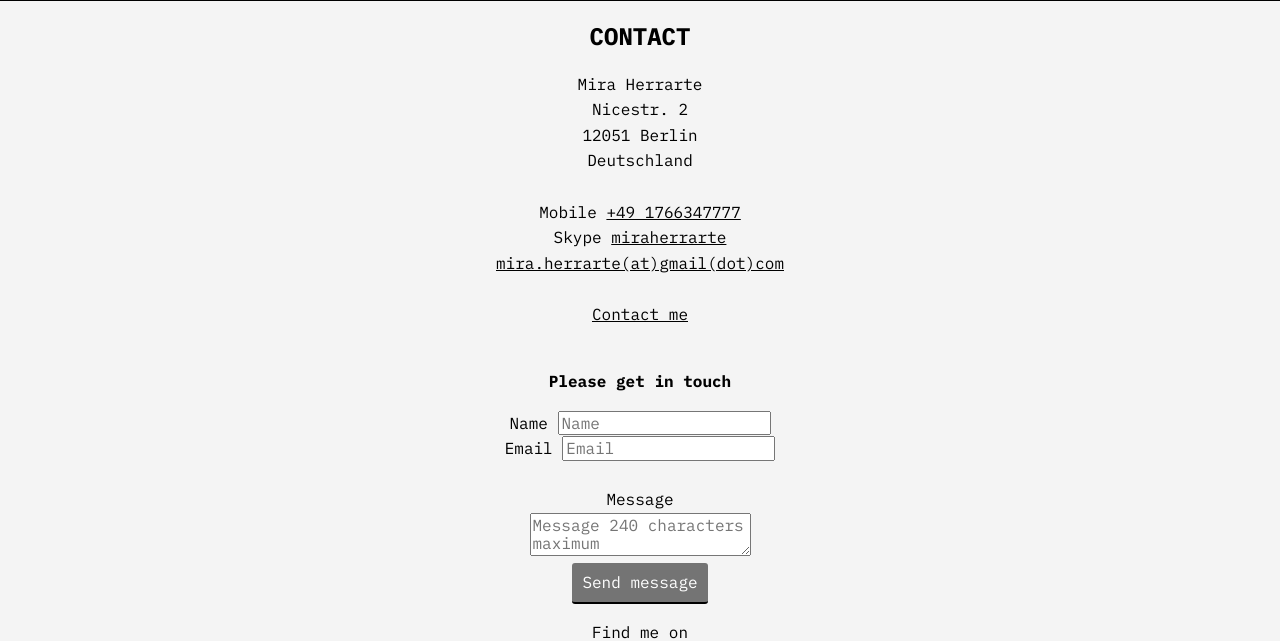
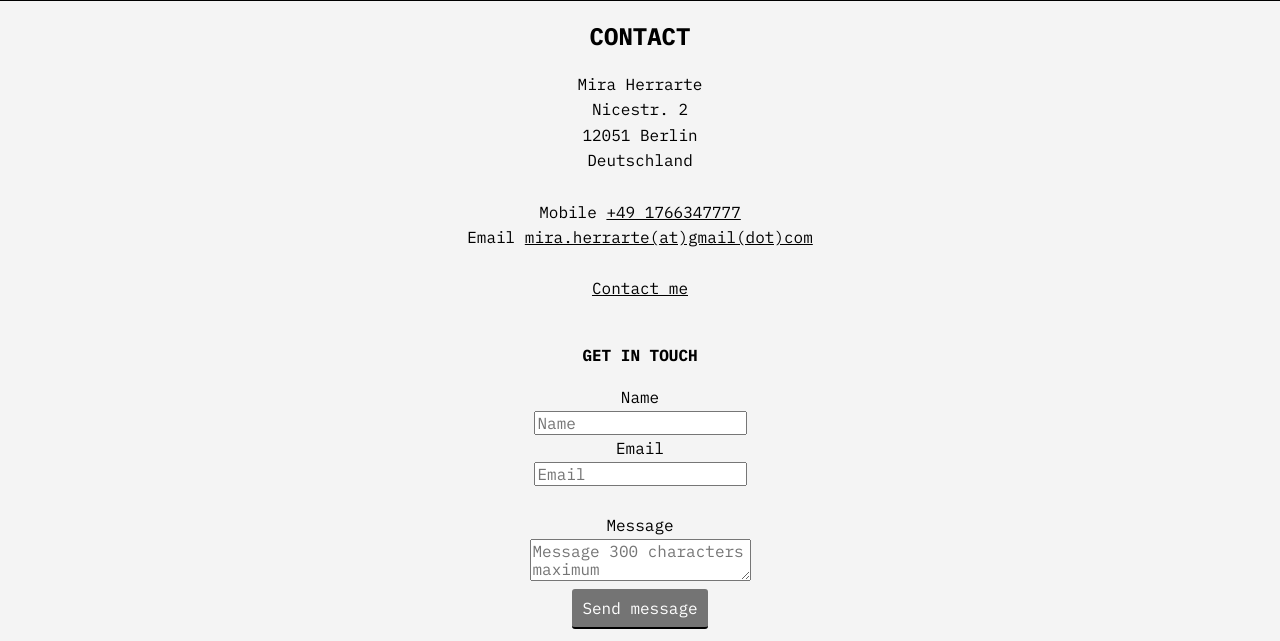
Before and after one commit to MiraKarate/portfolio-website, a plain HTML site: page contact.html in a window 1280 px wide. Shown: the part 112-753 px from the top of the page. Drawn offline with nearby package versions, Linux system fonts and the light colour scheme.

Commit message:
updated style contact form

```diff
--- a/contact.html
+++ b/contact.html
@@ -46,15 +46,14 @@
                 Deutschland<br>
                 <br>
                 Mobile <a href="tel:+4917663411656">+49 1766347777</a><br>
-                Skype <a href="skype:mira.herrarte@googlemail.com"> miraherrarte</a><br>
-                <a href="mailto:mira.herrarte@gmail.com">mira.herrarte(at)gmail(dot)com</a><br><br>
+                Email <a href="mailto:mira.herrarte@gmail.com">mira.herrarte(at)gmail(dot)com</a><br><br>
                 <a href="mailto:mira.herrarte@gmail.com">Contact me</a><br><br>
 
-                <p><b>Please get in touch</b></p>
+                <h3>Get in touch</h3>
                 <form action="#" method="post" id="contact-form">
-                    <label class="standard-label" for="contact-name">Name   <input name="name" type="text" placeholder="Name" id="contact-name"></label><br>
-                    <label class="standard-label" for="contact-email">Email  <input name="email" type="email" placeholder="Email" id="contact-email" required></label><br><br>
-                    <label class="standard-label" for="contact-message">Message <br><textarea name="message" placeholder="Message 240 characters maximum" maxlength="240" id="contact-message" required></textarea></label><br>
+                    <label class="standard-label" for="contact-name">Name   <br><input name="name" type="text" placeholder="Name" id="contact-name"></label><br>
+                    <label class="standard-label" for="contact-email">Email  <br><input name="email" type="email" placeholder="Email" id="contact-email" required></label><br><br>
+                    <label class="standard-label" for="contact-message">Message <br><textarea name="message" placeholder="Message 300 characters maximum" maxlength="300" id="contact-message" required></textarea></label><br>
                     <button class=".button__secondary" name="submit" type="submit" value="Send message"> Send message</button>
                 </form>
             </div>
--- a/production_css/style.production.css
+++ b/production_css/style.production.css
@@ -208,6 +208,10 @@ table, th , td {
   text-align: center;
 }
 
+.standard-label{
+  vertical-align: top;
+  text-align: left;
+}
 
 .page-footer {
     clear: both;
```
